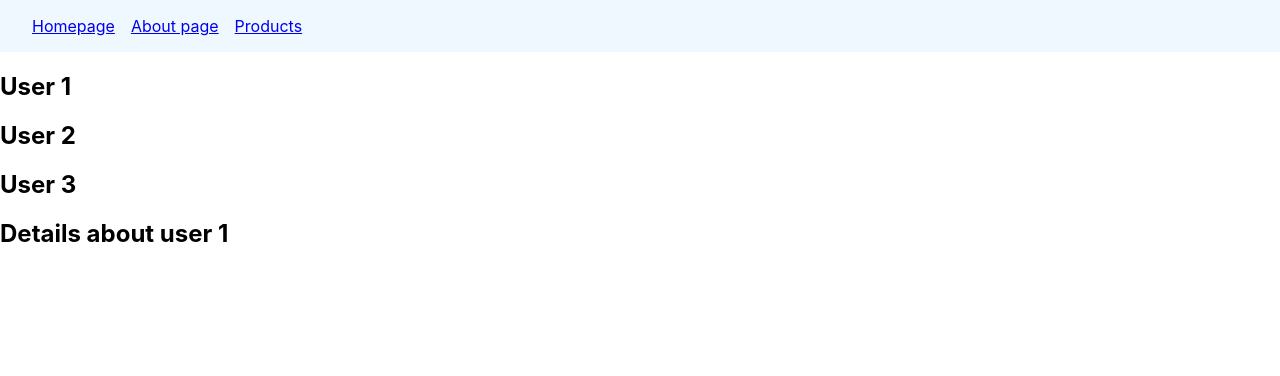
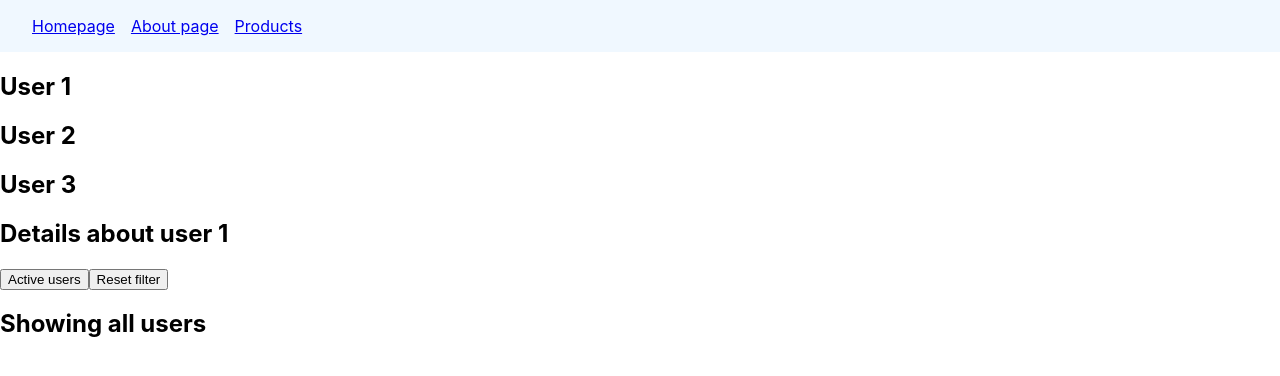
Before and after one commit to Kutsuruk/react-router-v6, a React (Create React App) app: page /users/1 in a window 1280 px wide. Shown: the top 376 px of the page. Built offline with nearby package versions, Linux system fonts and the light colour scheme.

Commit message:
Got URL params with useParams hook and set search params using useSearchParams hook.

```diff
--- a/src/components/UserDetails.js
+++ b/src/components/UserDetails.js
@@ -3,10 +3,11 @@
 
 const UserDetails = () => {
     const params = useParams()
+    const userId = params.userId
 
     return(
         <div>
-            <h2>Details about user {params.userId}</h2>
+            <h2>Details about user {userId}</h2>
         </div>
     )
 }
--- a/src/components/Users.js
+++ b/src/components/Users.js
@@ -1,7 +1,10 @@
 import React from "react";
-import {Outlet} from "react-router-dom";
+import {Outlet, useSearchParams} from "react-router-dom";
 
 const Users = () => {
+    const [searchParams, setSearchParams] = useSearchParams()
+    const showActiveUsers = searchParams.get('filter') === 'active'
+
     return(
         <div>
             <h2>User 1</h2>
@@ -9,6 +12,14 @@
             <h2>User 3</h2>
 
             <Outlet />
+
+            <div>
+                <button onClick={() => setSearchParams({filter: 'active'})}>Active users</button>
+                <button onClick={() => setSearchParams({})}>Reset filter</button>
+            </div>
+            {
+                showActiveUsers ? <h2>Showing active users</h2> : <h2>Showing all users</h2>
+            }
         </div>
     )
 }
```
